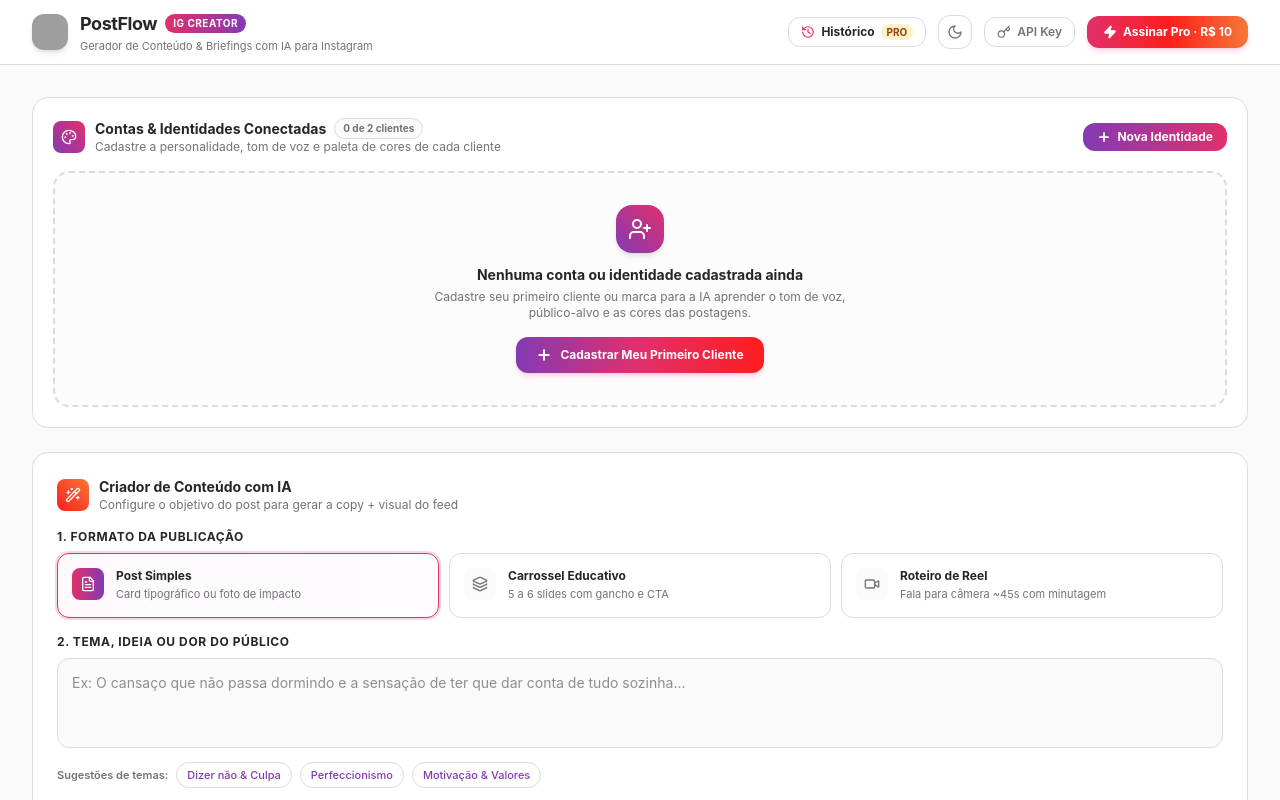
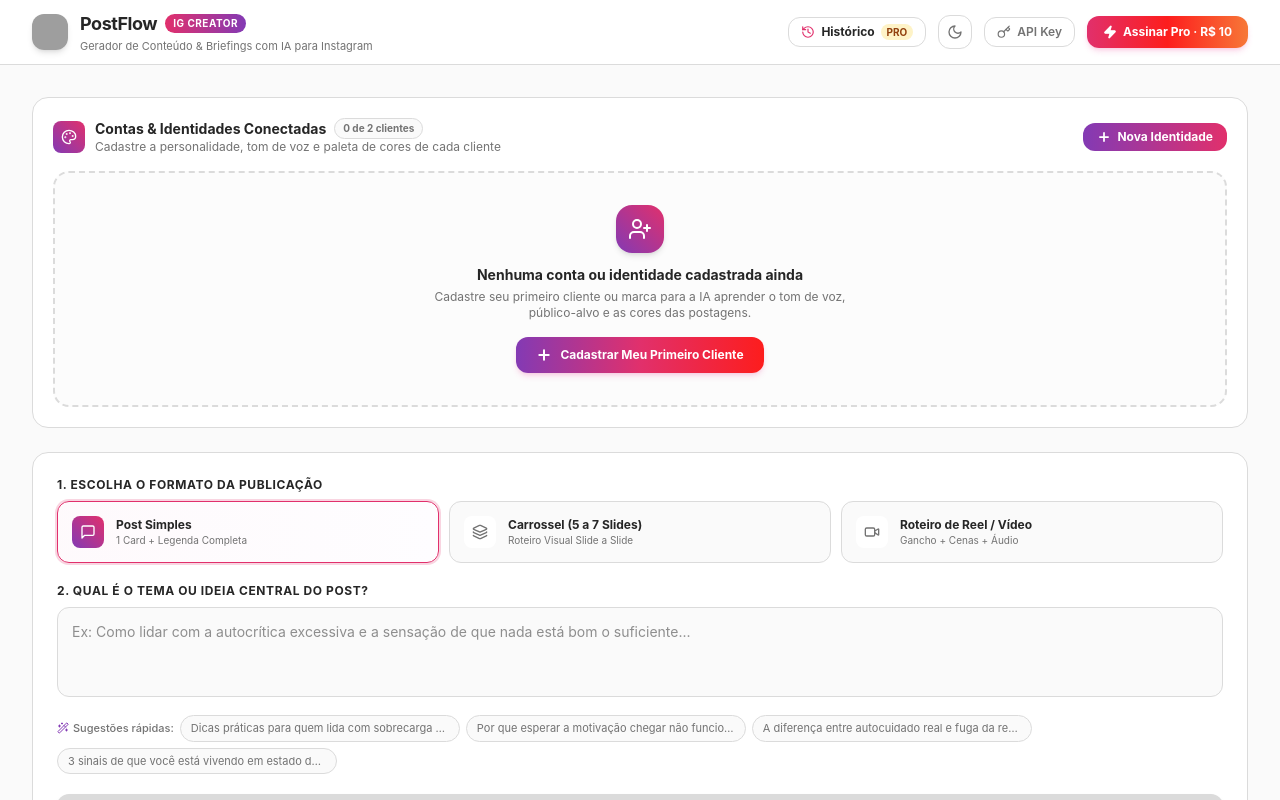
Before and after one commit to toryoudesign-cpu/PostFlow, a React (Vite) app: page / in a window 1280 px wide. Shown: the top 800 px of the page. Built offline with nearby package versions, Linux system fonts and the light colour scheme; grey boxes are pictures that could not be loaded.

Commit message:
Update ContentGenerator.jsx

```diff
--- a/src/components/ContentGenerator.jsx
+++ b/src/components/ContentGenerator.jsx
@@ -1,5 +1,18 @@
 import React from 'react';
-import { Sparkles, Layers, FileText, Video, Wand2 } from 'lucide-react';
+import { Sparkles, MessageSquare, Layers, Video, ArrowRight, Wand2 } from 'lucide-react';
+
+const FORMATS = [
+  { id: 'simples', label: 'Post Simples', icon: MessageSquare, desc: '1 Card + Legenda Completa' },
+  { id: 'carrossel', label: 'Carrossel (5 a 7 Slides)', icon: Layers, desc: 'Roteiro Visual Slide a Slide' },
+  { id: 'reel', label: 'Roteiro de Reel / Vídeo', icon: Video, desc: 'Gancho + Cenas + Áudio' }
+];
+
+const SUGGESTIONS = [
+  'Dicas práticas para quem lida com sobrecarga e ansiedade',
+  'Por que esperar a motivação chegar não funciona',
+  'A diferença entre autocuidado real e fuga da realidade',
+  '3 sinais de que você está vivendo em estado de alerta'
+];
 
 export default function ContentGenerator({
   topic,
@@ -9,67 +22,39 @@ export default function ContentGenerator({
   customTone,
   setCustomTone,
   isLoading,
-  onGenerate
+  onGenerate,
+  hasBrand
 }) {
-  const formats = [
-    {
-      id: 'simples',
-      title: 'Post Simples',
-      desc: 'Card tipográfico ou foto de impacto',
-      icon: FileText
-    },
-    {
-      id: 'carrossel',
-      title: 'Carrossel Educativo',
-      desc: '5 a 6 slides com gancho e CTA',
-      icon: Layers
-    },
-    {
-      id: 'reel',
-      title: 'Roteiro de Reel',
-      desc: 'Fala para câmera ~45s com minutagem',
-      icon: Video
-    }
-  ];
-
   return (
     <div className="bg-white dark:bg-[#121212] rounded-2xl border border-[#DBDBDB] dark:border-[#262626] p-5 sm:p-6 shadow-xs transition-colors duration-200">
-      <div className="flex items-center gap-2.5 mb-4">
-        <div className="w-8 h-8 rounded-lg bg-gradient-to-tr from-[#FD1D1D] to-[#F77737] flex items-center justify-center text-white">
-          <Wand2 className="w-4 h-4" />
-        </div>
-        <div>
-          <h3 className="font-bold text-sm text-[#262626] dark:text-[#F5F5F5]">Criador de Conteúdo com IA</h3>
-          <p className="text-xs text-[#737373] dark:text-[#A8A8A8]">Configure o objetivo do post para gerar a copy + visual do feed</p>
-        </div>
-      </div>
 
-      {/* Format Selector */}
-      <div className="mb-4">
+      <div className="mb-5">
         <label className="text-xs font-bold text-[#262626] dark:text-[#F5F5F5] uppercase tracking-wider block mb-2">
-          1. Formato da Publicação
+          1. Escolha o Formato da Publicação
         </label>
         <div className="grid grid-cols-1 sm:grid-cols-3 gap-2.5">
-          {formats.map((item) => {
-            const Icon = item.icon;
-            const isSelected = format === item.id;
+          {FORMATS.map((f) => {
+            const Icon = f.icon;
+            const isSelected = format === f.id;
             return (
               <button
-                key={item.id}
+                key={f.id}
                 type="button"
-                onClick={() => setFormat(item.id)}
-                className={`p-3.5 rounded-xl border text-left flex items-start gap-3 transition-all ${
+                onClick={() => setFormat(f.id)}
+                className={`p-3.5 rounded-xl border text-left transition-all flex items-center gap-3 ${
                   isSelected
-                    ? 'border-[#E1306C] bg-gradient-to-r from-pink-50/50 to-purple-50/30 dark:from-pink-950/20 dark:to-purple-950/20 ring-2 ring-[#E1306C]/20 shadow-xs'
-                    : 'border-[#DBDBDB] dark:border-[#262626] hover:border-[#833AB4] bg-white dark:bg-[#1A1A1A]'
+                    ? 'border-[#E1306C] bg-gradient-to-r from-pink-50/40 to-purple-50/20 dark:from-pink-950/30 dark:to-purple-950/30 ring-2 ring-[#E1306C]/20 shadow-xs'
+                    : 'border-[#DBDBDB] dark:border-[#262626] bg-[#FAFAFA] dark:bg-[#1A1A1A] hover:border-[#833AB4] text-[#737373] dark:text-[#A8A8A8]'
                 }`}
               >
-                <div className={`p-2 rounded-lg ${isSelected ? 'bg-gradient-to-r from-[#E1306C] to-[#833AB4] text-white shadow-xs' : 'bg-[#FAFAFA] dark:bg-[#262626] text-[#737373] dark:text-[#A8A8A8]'}`}>
+                <div className={`w-8 h-8 rounded-lg flex items-center justify-center ${
+                  isSelected ? 'bg-gradient-to-tr from-[#833AB4] to-[#E1306C] text-white' : 'bg-white dark:bg-[#262626] text-[#737373] dark:text-[#A8A8A8]'
+                }`}>
                   <Icon className="w-4 h-4" />
                 </div>
                 <div>
-                  <h4 className="font-bold text-xs text-[#262626] dark:text-[#F5F5F5]">{item.title}</h4>
-                  <p className="text-[11px] text-[#737373] dark:text-[#A8A8A8] mt-0.5">{item.desc}</p>
+                  <h4 className="font-bold text-xs text-[#262626] dark:text-[#F5F5F5]">{f.label}</h4>
+                  <p className="text-[10px] text-[#737373] dark:text-[#A8A8A8]">{f.desc}</p>
                 </div>
               </button>
             );
@@ -77,58 +62,63 @@ export default function ContentGenerator({
         </div>
       </div>
 
-      {/* Topic / Idea Input */}
-      <div className="mb-4">
+      <div>
         <label className="text-xs font-bold text-[#262626] dark:text-[#F5F5F5] uppercase tracking-wider block mb-2">
-          2. Tema, Ideia ou Dor do Público
+          2. Qual é o Tema ou Ideia Central do Post?
         </label>
+
+        <div className="relative mb-3">
           <textarea
             rows={3}
             value={topic}
             onChange={(e) => setTopic(e.target.value)}
-          placeholder="Ex: O cansaço que não passa dormindo e a sensação de ter que dar conta de tudo sozinha..."
-          className="w-full text-xs sm:text-sm p-3.5 rounded-xl border border-[#DBDBDB] dark:border-[#333333] focus:border-[#E1306C] focus:ring-2 focus:ring-[#E1306C]/20 outline-none transition-all resize-none bg-[#FAFAFA] dark:bg-[#1A1A1A] text-[#262626] dark:text-[#F5F5F5] placeholder:text-[#8E8E8E]"
+            placeholder="Ex: Como lidar com a autocrítica excessiva e a sensação de que nada está bom o suficiente..."
+            className="w-full text-xs sm:text-sm p-3.5 rounded-xl border border-[#DBDBDB] dark:border-[#333333] bg-[#FAFAFA] dark:bg-[#1A1A1A] text-[#262626] dark:text-white placeholder-[#8E8E8E] focus:border-[#E1306C] focus:ring-2 focus:ring-[#E1306C]/20 outline-none resize-none transition-all"
           />
-        <div className="flex items-center gap-2 mt-2 overflow-x-auto pb-1 text-[11px]">
-          <span className="text-[#737373] dark:text-[#A8A8A8] whitespace-nowrap font-semibold">Sugestões de temas:</span>
-          <button
-            type="button"
-            onClick={() => setTopic('A dificuldade de dizer não e a culpa que vem depois')}
-            className="px-2.5 py-1 rounded-full bg-white dark:bg-[#1E1E1E] hover:bg-pink-50 dark:hover:bg-pink-950/30 text-[#833AB4] dark:text-pink-300 hover:text-[#E1306C] border border-[#DBDBDB] dark:border-[#333333] hover:border-[#E1306C] whitespace-nowrap font-medium transition-all"
-          >
-            Dizer não & Culpa
-          </button>
-          <button
-            type="button"
-            onClick={() => setTopic('Perfeccionismo como mecanismo de defesa e medo de errar')}
-            className="px-2.5 py-1 rounded-full bg-white dark:bg-[#1E1E1E] hover:bg-pink-50 dark:hover:bg-pink-950/30 text-[#833AB4] dark:text-pink-300 hover:text-[#E1306C] border border-[#DBDBDB] dark:border-[#333333] hover:border-[#E1306C] whitespace-nowrap font-medium transition-all"
-          >
-            Perfeccionismo
-          </button>
-          <button
-            type="button"
-            onClick={() => setTopic('Por que esperar a motivação chegar é uma armadilha na ACT')}
-            className="px-2.5 py-1 rounded-full bg-white dark:bg-[#1E1E1E] hover:bg-pink-50 dark:hover:bg-pink-950/30 text-[#833AB4] dark:text-pink-300 hover:text-[#E1306C] border border-[#DBDBDB] dark:border-[#333333] hover:border-[#E1306C] whitespace-nowrap font-medium transition-all"
-          >
-            Motivação & Valores
-          </button>
-        </div>
         </div>
 
-      {/* Generate Button with Instagram Vibrant Gradient */}
+        <div className="flex flex-wrap items-center gap-1.5 mb-5">
+          <span className="text-[11px] text-[#737373] dark:text-[#A8A8A8] font-medium flex items-center gap-1">
+            <Wand2 className="w-3 h-3 text-[#833AB4]" />
+            Sugestões rápidas:
+          </span>
+          {SUGGESTIONS.map((s, idx) => (
             <button
+              key={idx}
               type="button"
-        disabled={isLoading}
+              onClick={() => setTopic(s)}
+              className="text-[11px] px-2.5 py-1 rounded-full bg-[#FAFAFA] dark:bg-[#1A1A1A] border border-[#DBDBDB] dark:border-[#333333] text-[#737373] dark:text-[#A8A8A8] hover:border-[#833AB4] hover:text-[#833AB4] dark:hover:text-pink-400 transition-all truncate max-w-[280px]"
+            >
+              {s}
+            </button>
+          ))}
+        </div>
+
+        <button
+          disabled={isLoading || !topic.trim()}
           onClick={onGenerate}
-        className={`w-full py-3.5 rounded-xl font-bold text-sm shadow-md flex items-center justify-center gap-2 transition-all ${
-          isLoading
-            ? 'bg-[#A8A8A8] text-white cursor-not-allowed'
+          className={`w-full py-4 rounded-xl font-bold text-xs sm:text-sm shadow-md transition-all flex items-center justify-center gap-2 ${
+            isLoading || !topic.trim()
+              ? 'bg-[#DBDBDB] dark:bg-[#262626] text-[#8E8E8E] cursor-not-allowed'
               : 'bg-gradient-to-r from-[#833AB4] via-[#E1306C] to-[#FD1D1D] hover:opacity-95 text-white shadow-pink-500/25 transform hover:-translate-y-0.5 active:translate-y-0'
           }`}
         >
-        <Sparkles className={`w-4 h-4 text-amber-200 ${isLoading ? 'animate-spin' : ''}`} />
-        <span>{isLoading ? 'Criando Copy & Briefing com IA...' : 'Gerar Post, Visual & Briefing Completo'}</span>
+          {isLoading ? (
+            <>
+              <div className="w-4 h-4 border-2 border-white/30 border-t-white rounded-full animate-spin" />
+              <span>Gerando Estratégia de Conteúdo com IA...</span>
+            </>
+          ) : (
+            <>
+              <Sparkles className="w-4 h-4 text-amber-200" />
+              <span>Gerar Post, Carrossel & Briefing com IA</span>
+              <ArrowRight className="w-4 h-4" />
+            </>
+          )}
         </button>
+
+      </div>
+
     </div>
   );
 }
```
Lines whose indentation alone changed are shown as unchanged.
